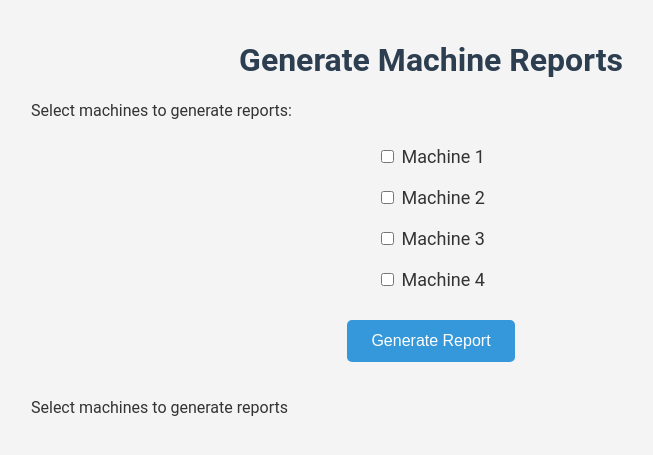
After one commit to KBiR200/LabUI, a Django app: template templates/reports.html in a window 1280 px wide. The commit adds this page. Shown: the top 455 px of the page, without its empty margins (209-862 px from the left). Run offline with Django 5.2, Linux system fonts and the light colour scheme; the template is opened without the code that fills it, so the values that code supplies are empty.

Commit message:
somechanges

```diff
--- a/main/views.py
+++ b/main/views.py
@@ -6,7 +6,7 @@ from chem.settings import BASE_DIR
 
 
 def home(request):
-    return render(request, 'index.html')
+    return render(request, 'reports.html')
 
 
 def signin(request):
--- /dev/null
+++ b/templates/reports.html
@@ -0,0 +1,223 @@
+<!DOCTYPE html>
+<html lang="en">
+<head>
+    <meta charset="UTF-8">
+    <meta name="viewport" content="width=device-width, initial-scale=1.0">
+    <title>Generate Machine Reports</title>
+    <style>
+        body {
+            font-family: 'Roboto', sans-serif;
+            background-color: #f4f4f4;
+            color: #333;
+            margin: 0;
+            padding: 0;
+        }
+
+        .container {
+            max-width: 800px;
+            margin: 0 auto;
+            padding: 20px;
+        }
+
+        h1 {
+            text-align: center;
+            color: #2c3e50;
+        }
+
+        .selection-area {
+            display: flex;
+            flex-direction: column;
+            align-items: center;
+            margin-bottom: 20px;
+        }
+
+        .machine-option {
+            display: block;
+            margin: 10px 0;
+            font-size: 18px;
+        }
+
+        button {
+            padding: 12px 24px;
+            background-color: #3498db;
+            color: white;
+            border: none;
+            border-radius: 5px;
+            cursor: pointer;
+            font-size: 16px;
+            margin-top: 20px;
+        }
+
+        button:hover {
+            background-color: #2980b9;
+        }
+
+        .report-section {
+            display: grid;
+            grid-template-columns: 1fr 1fr;
+            gap: 20px;
+            margin-top: 20px;
+        }
+
+        .report-card {
+            background-color: white;
+            padding: 20px;
+            border: 1px solid #ccc;
+            border-radius: 5px;
+            box-shadow: 0 2px 4px rgba(0, 0, 0, 0.1);
+        }
+
+        .report-card h3 {
+            margin-top: 0;
+            color: #34495e;
+        }
+
+        .report-card label {
+            display: block;
+            margin-top: 10px;
+            color: #555;
+        }
+
+        .report-card input[type="text"],
+        .report-card input[type="number"],
+        .report-card textarea {
+            width: 100%;
+            padding: 8px;
+            margin-top: 5px;
+            border: 1px solid #ccc;
+            border-radius: 4px;
+        }
+
+        .report-card button {
+            margin-top: 10px;
+            padding: 8px 12px;
+            background-color: #2ecc71;
+            color: white;
+            border: none;
+            cursor: pointer;
+        }
+
+        .report-card button:hover {
+            background-color: #27ae60;
+        }
+    </style>
+</head>
+<body>
+    <div class="container">
+        <h1>Generate Machine Reports</h1>
+        <p>Select machines to generate reports:</p>
+
+        <div class="selection-area">
+            <label class="machine-option"><input type="checkbox" value="Machine 1"> Machine 1</label>
+            <label class="machine-option"><input type="checkbox" value="Machine 2"> Machine 2</label>
+            <label class="machine-option"><input type="checkbox" value="Machine 3"> Machine 3</label>
+            <label class="machine-option"><input type="checkbox" value="Machine 4"> Machine 4</label>
+            <button id="generateReportBtn">Generate Report</button>
+        </div>
+
+        <div id="reportSection" class="report-section">
+            <p id="placeholder">Select machines to generate reports</p>
+        </div>
+    </div>
+
+    <script>
+        document.getElementById('generateReportBtn').addEventListener('click', function() {
+            const selectedMachines = Array.from(document.querySelectorAll('.machine-option input:checked')).map(input => input.value);
+            const reportSection = document.getElementById('reportSection');
+            reportSection.innerHTML = ''; // Clear existing reports
+
+            if (selectedMachines.length > 0) {
+                selectedMachines.forEach(machine => {
+                    const reportCard = document.createElement('div');
+                    reportCard.classList.add('report-card');
+
+                    let formContent = '';
+
+                    switch(machine) {
+                        case 'Machine 1':
+                            formContent = `
+                                <h3>${machine}</h3>
+                                <form>
+                                    <label for="status-${machine}">Status:</label>
+                                    <input type="text" id="status-${machine}" name="status-${machine}" placeholder="e.g., Operational">
+
+                                    <label for="temperature-${machine}">Temperature:</label>
+                                    <input type="number" id="temperature-${machine}" name="temperature-${machine}" placeholder="e.g., 75°C">
+
+                                    <button type="submit">Submit Report</button>
+                                </form>
+                            `;
+                            break;
+                        case 'Machine 2':
+                            formContent = `
+                                <h3>${machine}</h3>
+                                <form>
+                                    <label for="load-${machine}">Load Capacity:</label>
+                                    <input type="number" id="load-${machine}" name="load-${machine}" placeholder="e.g., 500kg">
+
+                                    <label for="hours-${machine}">Operating Hours:</label>
+                                    <input type="number" id="hours-${machine}" name="hours-${machine}" placeholder="e.g., 1200 hours">
+
+                                    <label for="maintenance-${machine}">Maintenance Notes:</label>
+                                    <textarea id="maintenance-${machine}" name="maintenance-${machine}" rows="3" placeholder="e.g., Scheduled for next week"></textarea>
+
+                                    <button type="submit">Submit Report</button>
+                                </form>
+                            `;
+                            break;
+                        case 'Machine 3':
+                            formContent = `
+                                <h3>${machine}</h3>
+                                <form>
+                                    <label for="speed-${machine}">Speed:</label>
+                                    <input type="number" id="speed-${machine}" name="speed-${machine}" placeholder="e.g., 1500 RPM">
+
+                                    <label for="voltage-${machine}">Voltage:</label>
+                                    <input type="number" id="voltage-${machine}" name="voltage-${machine}" placeholder="e.g., 220V">
+
+                                    <label for="notes-${machine}">Performance Notes:</label>
+                                    <textarea id="notes-${machine}" name="notes-${machine}" rows="3" placeholder="e.g., No issues detected"></textarea>
+
+                                    <button type="submit">Submit Report</button>
+                                </form>
+                            `;
+                            break;
+                        case 'Machine 4':
+                            formContent = `
+                                <h3>${machine}</h3>
+                                <form>
+                                    <label for="pressure-${machine}">Pressure Level:</label>
+                                    <input type="number" id="pressure-${machine}" name="pressure-${machine}" placeholder="e.g., 5 bar">
+
+                                    <label for="flowrate-${machine}">Flow Rate:</label>
+                                    <input type="number" id="flowrate-${machine}" name="flowrate-${machine}" placeholder="e.g., 300 L/min">
+
+                                    <label for="comments-${machine}">Comments:</label>
+                                    <textarea id="comments-${machine}" name="comments-${machine}" rows="3" placeholder="e.g., Slight vibration observed"></textarea>
+
+                                    <button type="submit">Submit Report</button>
+                                </form>
+                            `;
+                            break;
+                        default:
+                            formContent = `
+                                <h3>${machine}</h3>
+                                <form>
+                                    <label for="status-${machine}">Status:</label>
+                                    <input type="text" id="status-${machine}" name="status-${machine}" placeholder="e.g., Operational">
+
+                                    <button type="submit">Submit Report</button>
+                                </form>
+                            `;
+                    }
+
+                    reportCard.innerHTML = formContent;
+                    reportSection.appendChild(reportCard);
+                });
+            } else {
+                reportSection.innerHTML = '<p id="placeholder">Select machines to generate reports</p>';
+            }
+        });
+    </script>
+</body>
+</html>
```
Also changed, not shown: statics/css/reports.css (added, +91 -0 lines), statics/css/reports.js (added, +97 -0 lines), templates/post.html (+2 -105 lines), 1 other file.
